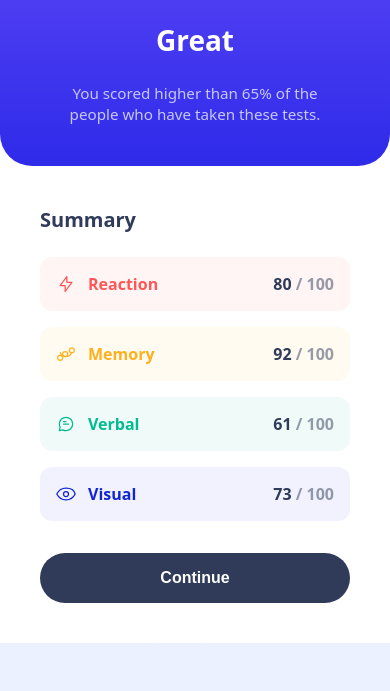
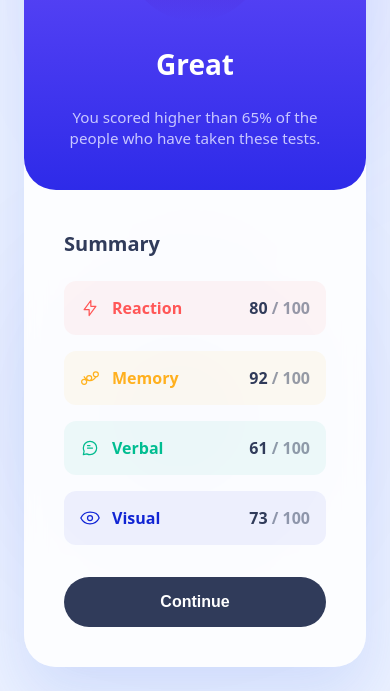
Before and after one commit to fraternebahirwe/gradientcard, a plain HTML site: page index.html in a window 390 px wide. Shown: the part 234-925 px from the top of the page. Before the commit the page ends 877 px from the top, so only its background shows below. Drawn offline with Linux system fonts and the light colour scheme.

Commit message:
adding features

```diff
--- a/gradient.css
+++ b/gradient.css
@@ -2,7 +2,7 @@
    1. SYSTEM DESIGN & VARIABLES
    ========================================================================== */
 :root {
-    /* Couleurs Primaires (Texte & Éléments) */
+    /* Couleurs Primaires */
     --clr-reaction: hsl(0, 100%, 67%);
     --clr-memory: hsl(39, 100%, 56%);
     --clr-verbal: hsl(166, 100%, 37%);
@@ -21,7 +21,7 @@
     --clr-neutral-dark-blue: hsl(224, 30%, 27%);
 }
 
-/* Reset CSS de base pour un meilleur contrôle */
+/* Reset CSS */
 *, *::before, *::after {
     box-sizing: border-box;
     margin: 0;
@@ -34,22 +34,20 @@ body {
     align-items: center;
     min-height: 100vh;
     font-family: 'Hanken Grotesk', system-ui, sans-serif;
-    padding: 0;
+    padding: 1.5rem;
     position: relative;
     overflow-x: hidden;
-
-    /* Fond de base doux */
     background-color: var(--clr-neutral-pale-blue);
 }
 
-/* Génération des aurores lumineuses en arrière-plan */
+/* Éléments flous animés en arrière-plan */
 body::before, body::after {
     content: '';
     position: absolute;
     border-radius: 50%;
     filter: blur(80px);
     z-index: -1;
-    opacity: 0.6;
+    opacity: 0.5;
 }
 
 body::before {
@@ -71,14 +69,16 @@ body::after {
 }
 
 /* ==========================================================================
-   2. CONTENEUR PRINCIPAL (CARD CONTEXT)
+   2. CONTENEUR CARD (EFFET DÉPOLI)
    ========================================================================== */
 .card {
     display: flex;
-    flex-direction: column; /* Mobile first: empilé par défaut */
+    flex-direction: column;
     width: 100%;
     max-width: 736px;
-    background: var(--clr-neutral-white);
+    background: rgba(255, 255, 255, 0.85);
+    backdrop-filter: blur(10px);
+    border-radius: 2rem;
     box-shadow: 0px 30px 60px rgba(61, 108, 236, 0.15);
 }
 
@@ -88,9 +88,9 @@ body::after {
 .result-panel {
     background: linear-gradient(to bottom, var(--grad-bg-start), var(--grad-bg-end));
     color: var(--clr-neutral-white);
-    padding: 2.5rem 3.5rem;
+    padding: 2.5rem 2rem;
     text-align: center;
-    border-radius: 0 0 2rem 2rem; /* Coins arrondis uniquement en bas sur mobile */
+    border-radius: 2rem;
     display: flex;
     flex-direction: column;
     align-items: center;
@@ -156,7 +156,6 @@ body::after {
     font-weight: 700;
 }
 
-/* Structure de la liste */
 .summary-list {
     list-style: none;
     display: flex;
@@ -192,29 +191,14 @@ body::after {
     color: rgba(48, 59, 90, 0.5);
 }
 
-/* Variations dynamiques des lignes de stats (Fonds transparents & Couleurs) */
-.category-reaction {
-    background-color: hsla(0, 100%, 67%, 0.06);
-    color: var(--clr-reaction);
-}
-
-.category-memory {
-    background-color: hsla(39, 100%, 56%, 0.06);
-    color: var(--clr-memory);
-}
-
-.category-verbal {
-    background-color: hsla(166, 100%, 37%, 0.06);
-    color: var(--clr-verbal);
-}
-
-.category-visual {
-    background-color: hsla(234, 85%, 45%, 0.06);
-    color: var(--clr-visual);
-}
+/* Variations dynamiques des lignes */
+.category-reaction { background-color: hsla(0, 100%, 67%, 0.06); color: var(--clr-reaction); }
+.category-memory { background-color: hsla(39, 100%, 56%, 0.06); color: var(--clr-memory); }
+.category-verbal { background-color: hsla(166, 100%, 37%, 0.06); color: var(--clr-verbal); }
+.category-visual { background-color: hsla(234, 85%, 45%, 0.06); color: var(--clr-visual); }
 
 /* ==========================================================================
-   5. BOUTON D'ACTION INTERACTIF
+   5. BOUTON CONTINUER
    ========================================================================== */
 .btn-continue {
      background-color: var(--clr-neutral-dark-blue);
@@ -226,10 +210,12 @@ body::after {
      font-weight: 700;
      margin-top: 0.5rem;
      cursor: pointer;
-     transition: background-color 0.2s ease, transform 0.1s ease;
+     outline: none;
+     transition: background 0.2s ease, transform 0.1s ease;
 }
 
-.btn-continue:hover {
+.btn-continue:hover,
+.btn-continue:focus-visible {
     background: linear-gradient(to bottom, var(--grad-bg-start), var(--grad-bg-end));
 }
 
@@ -237,9 +223,26 @@ body::after {
     transform: scale(0.98);
 }
 
+/* ==========================================================================
+   6. RESPONSIVE DESKTOP (ALIGNE EN LIGNE)
+   ========================================================================== */
+@media screen and (min-width: 640px) {
+    .card {
+        flex-direction: row;
+    }
+
+    .result-panel, .summary-panel {
+        flex: 1;
+        padding: 2.5rem 2.5rem 3.5rem 2.5rem;
+    }
+
+    .result-panel {
+        border-radius: 2rem;
+    }
+}
 
 /* ==========================================================================
-   7. ANIMATIONS D'AMBIANCE
+   7. KEYFRAMES ANIMATION FOND
    ========================================================================== */
 @keyframes floatAmbient {
     0% {
@@ -252,26 +255,3 @@ body::after {
         transform: translate(-20px, 50px) scale(0.9);
     }
 }
-/* ==========================================================================
-   6. RESPONSIVE MEDIA QUERIES (ÉCRANS LARGES)
-   ========================================================================== */
-@media screen and (min-width: 640px) {
-    body {
-        padding: 1.5rem;
-    }
-
-    .card {
-        flex-direction: row; /* Aligne le panneau gauche et droit côte à côte */
-        border-radius: 2rem;
-        overflow: hidden; /* Assure que le gradient ne dépasse pas des arrondis */
-    }
-
-    .result-panel, .summary-panel {
-        flex: 1;
-        padding: 2.5rem 2.5rem 3.5rem 2.5rem;
-    }
-
-    .result-panel {
-        border-radius: 2rem; /* Arrondit tous les angles du bloc gauche sur PC */
-    }
-}
```
